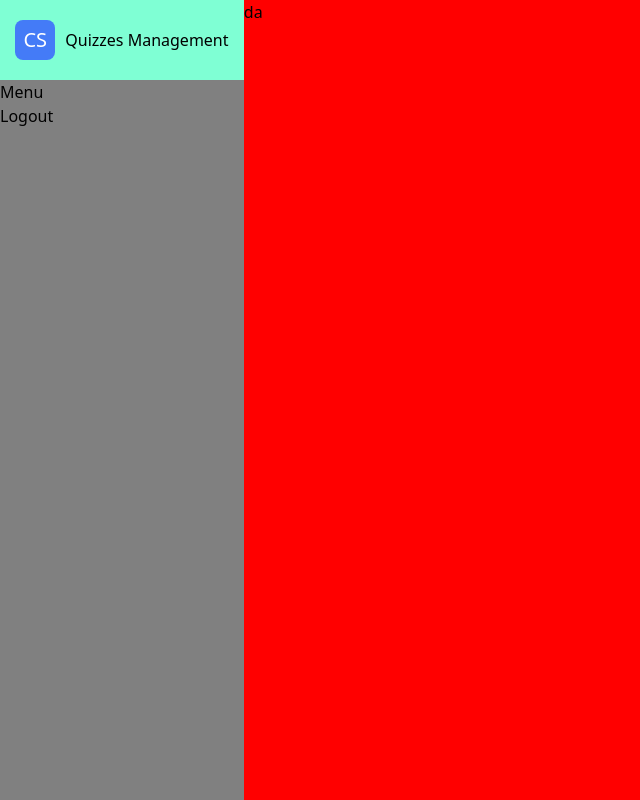
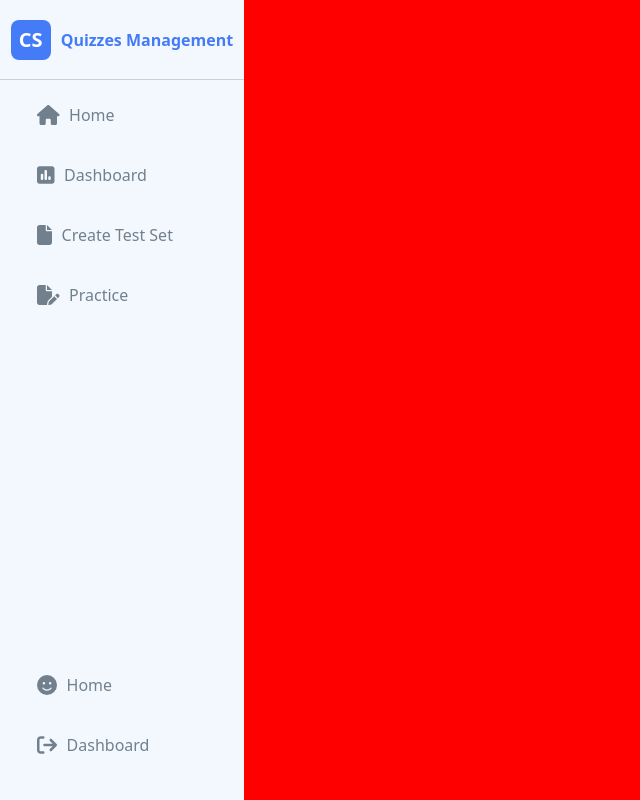
Before and after one commit to Putthakun/QuizzesManagementReact, a React (Vite) app in the folder QuizzesManagementFrontend/: page /home_student in a window 1280 px wide. Shown: the whole page, without its empty margins (0-640 px from the left). Built offline with nearby package versions, Linux system fonts and the light colour scheme.

Commit message:
Create Navbar Left

```diff
--- a/QuizzesManagementFrontend/package.json
+++ b/QuizzesManagementFrontend/package.json
@@ -10,6 +10,9 @@
     "preview": "vite preview"
   },
   "dependencies": {
+    "@fortawesome/fontawesome-svg-core": "^6.6.0",
+    "@fortawesome/free-solid-svg-icons": "^6.6.0",
+    "@fortawesome/react-fontawesome": "^0.2.2",
     "@headlessui/react": "^2.2.0",
     "@heroicons/react": "^2.1.5",
     "react": "^18.3.1",
--- a/QuizzesManagementFrontend/src/pages/student/Navbar.jsx
+++ b/QuizzesManagementFrontend/src/pages/student/Navbar.jsx
@@ -1,43 +1,41 @@
 import '../../styles/student/student.css';
 import { Link } from 'react-router-dom';
+import { FontAwesomeIcon } from '@fortawesome/react-fontawesome'
+import { faHouse, faSquarePollVertical, faFilePen, faFile, faFaceSmile, faArrowRightFromBracket} from '@fortawesome/free-solid-svg-icons'
 
 export default function Navbar() {
     return (
-        // <div className="navbar">
-        //     <div className="navbar_left">
-        //         <a href="#" className="cs">CS</a>
-        //         <a href="#">Quizzes Management</a>
-        //     </div>
-        //     <div className="navbar_right">
-        //         <div className="navbar_right_icon">
-        //             <i className="fa-regular fa-circle-user"></i>
-        //         </div>
-        //         <div className="navbar_right_box">
-        //             <p className="username">Firstname Lastname</p>
-        //             <p className="student">Student</p>
-        //         </div>
-        //         <div className="navbar_right_icon2">
-        //             <i className="fa-solid fa-bell"></i>
-        //         </div>
-        //     </div>
-        // </div>
     <div className="main">
         <div className="left">
             <div className="left_top">
-                <Link to='/home_student' className='icon_cs'>CS</Link>
-                <Link to='/home_student' className='quiz'>Quizzes Management</Link>
+                <div className="left_top_top">
+                    <Link to='/home_student' className='icon_cs'>CS</Link>
+                    <Link to='/home_student' className='quiz'>Quizzes Management</Link>
+                </div>
+                <div className="left_top_main">
+                    <Link to='/#' className='mune'><FontAwesomeIcon icon={faHouse} className='icon_menu'/>Home</Link>
+                    <Link to='/#' className='mune'><FontAwesomeIcon icon={faSquarePollVertical} className='icon_menu' />Dashboard</Link>
+                    <Link to='/#' className='mune'><FontAwesomeIcon icon={faFile} className='icon_menu'/>Create Test Set</Link>
+                    <Link to='/#' className='mune'><FontAwesomeIcon icon={faFilePen} className='icon_menu'/>Practice</Link>
+                </div>
             </div>
-            <div className="left_main">
-                <div className="left_main_top">
-                    Menu
-                </div>
+            <div className="left_tail">
                 <div className="left_main_tail">
-                    Logout
+                    <Link to='/#' className='mune'><FontAwesomeIcon icon={faFaceSmile} className='icon_menu'/>Home</Link>
+                    <Link to='/#' className='mune'><FontAwesomeIcon icon={faArrowRightFromBracket} className='icon_menu' />Dashboard</Link>
                 </div>
             </div>
         </div>
         <div className="right">
-            da
+            <div className="right_top">
+                <div className="right_top_free"></div>
+                <div className="right_top_tail">
+
+                </div>
+            </div>
+            <div className="right_main">
+
+            </div>
         </div>
     </div>
     )
--- a/QuizzesManagementFrontend/src/styles/student/student.css
+++ b/QuizzesManagementFrontend/src/styles/student/student.css
@@ -6,14 +6,28 @@
 }
 .left{
     width: 20%;
-    background-color: gray;
+    background-color: #F3F8FF;
+    height: 100vh;
+    display: flex;
+    justify-content: space-between;
+    align-items: center;
+    flex-direction: column;
 }
 .left_top{
     display: flex;
+    flex-direction: column;
+    /* background-color: #adadad; */
+    width: 100%;
+    height: 350px;
+}
+.left_top_top{
+    width: 100%;
+    height: 80px;
+    /* background-color: blue; */
+    display: flex;
     justify-content: center;
     align-items: center;
-    background-color: aquamarine;
-    height: 80px;
+    border-bottom: 1px solid #CAD1D8;
 }
 .icon_cs{
     width: 40px;
@@ -26,6 +40,57 @@
     align-items: center;
     margin-right: 10px;
     font-size: 20px;
+    font-weight: bold;
+}
+.quiz{
+    color: #447BF7;
+    font-weight: bold;
+}
+.left_top_main{
+    display: flex;
+    justify-content: center;
+    align-items: center;
+    flex-direction: column;
+}
+.left_top_main a{
+    width: 70%;
+    height: 50px;
+    /* background-color: blueviolet; */
+    margin-top: 10px;
+    display: flex;
+    justify-content: flex-start;
+    align-items: center;
+    font-size: 16px;
+    color: #71808C;
+}
+.icon_menu{
+    font-size: 20px;
+    margin-right: 10px;
+}
+.left_tail{
+    width: 100%;
+    height: 150px;
+    display: flex;
+    flex-direction: column;
+    /* background-color: #9c3737; */
+}
+.left_main_tail{
+    width: 100%;
+    display: flex;
+    justify-content: center;
+    align-items: center;
+    flex-direction: column;
+}
+.left_tail a{
+    width: 70%;
+    height: 50px;
+    /* background-color: blueviolet; */
+    margin-top: 10px;
+    display: flex;
+    justify-content: flex-start;
+    align-items: center;
+    font-size: 16px;
+    color: #71808C;
 }
 .right{
     width: 85%;
```
Also changed, not shown: 1 other file (tests, documents, lock files or other folders).
